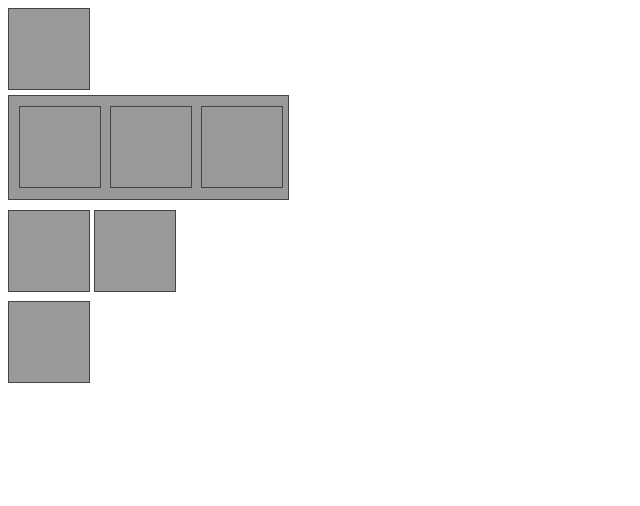
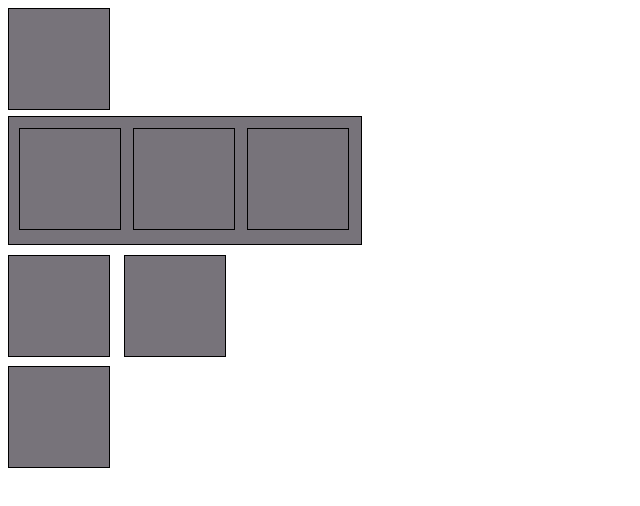
Before and after one commit to tatilq/8-Cajas, a plain HTML site: page index.html in a window 1280 px wide. Shown: the whole page, without its empty margins (0-640 px from the left). Drawn offline with Linux system fonts and the light colour scheme.

Commit message:
Proyecto Final

```diff
--- a/CSS/main.css
+++ /dev/null
@@ -1,38 +0,0 @@
-/* Inserta tu CSS aqui */
-.caja{
-	border: 1px solid #444444;
-	background: #999999;
-	width: 80px;
-	height: 80px;
-}
-
-.contenedor{
-	border: 1px solid #444444;
-	background: #999999;
-	padding: 5px;
-	padding-bottom: 2px;
-	display: inline-block;
-
-
-}
-
-.contenedor .caja{
-	display: inline-block;
-	margin: 5px 0 5px 5px;
-	line-height: 80px;
-
-}
-
-.inline{
-	display: inline-block;
-	margin-top: 10px;
-}
-
-body > .caja{
-	margin: 5px;
-	margin-left: 0;
-}
-
-body > .caja:last-child{
-	margin-top: 5px;
-}
--- a/index.html
+++ b/index.html
@@ -1,21 +1,29 @@
 <!DOCTYPE html>
-<html>
+<html lang="en">
 <head>
-		<link rel="stylesheet" type="text/css" href="CSS/main.css"><!-- Inserta tu código aqui -->
+	<meta charset="UTF-8">
+	<title>Cajas 8</title>
+	<link rel="stylesheet" type="text/css" href="main.css">
+
 </head>
 <body>
-	<!-- Inserta tu código aqui -->
-		<div class="caja"></div>
-		<div class="contenedor">
-			<div class="caja"></div>
-			<div class="caja"></div>
-			<div class="caja"></div>
+
+<div class="Caja"></div>
+
+
+<div class="Contenedor">
+	<div class="Caja"></div>
+	<div class="Caja"></div>
+	<div class="Caja"></div>
 </div>
+
 <div>
-		<div class="caja inline"></div>
-		<div class="caja inline"></div>
+	<div class="CajaInli"></div>
+	<div class="CajaInli"></div>
 </div>
-		<div class="caja"></div>
+
+
+<div class="Caja"></div>
 
 </body>
 </html>
--- /dev/null
+++ b/main.css
@@ -0,0 +1,33 @@
+.Caja
+{
+	border: 1px solid black;
+	height: 100px;
+	width:  100px;
+	background-color: #77737A;
+	margin-top:5px;
+}
+.Contenedor
+{
+	border: 1px solid black;
+	padding: 6px  4px 10px 10px;
+	display: inline-block;
+	margin-top: 6px;
+	margin-bottom: 10px ;
+	background-color: #77737A;                    :
+
+}
+.Contenedor .Caja
+{
+	display: inline-block;
+	margin-right: 8px;
+
+}
+.CajaInli
+{
+	border: 1px solid black;
+	height: 100px;
+	width:  100px;
+	background-color: #77737A;
+	display: inline-block;
+	margin-right: 10px;
+}
```
Lines whose indentation alone changed are shown as unchanged.
